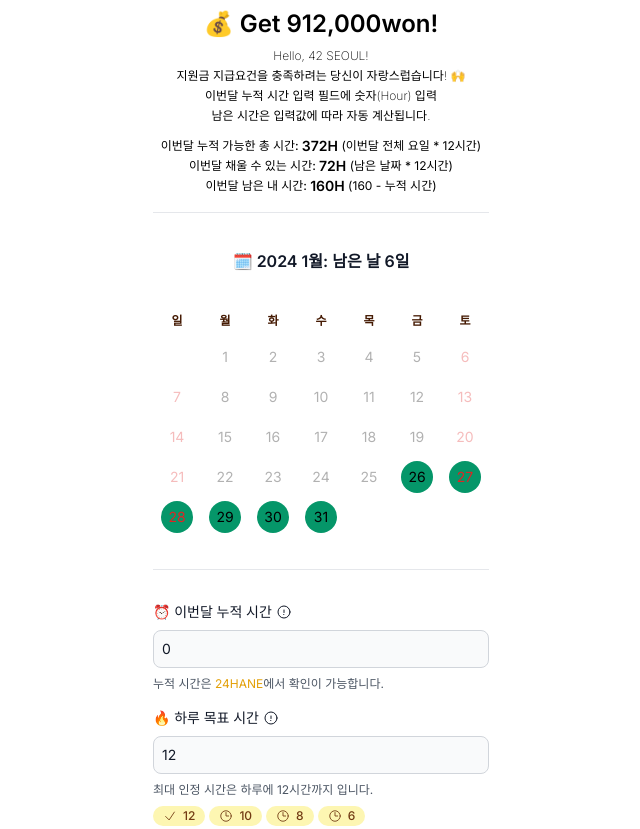
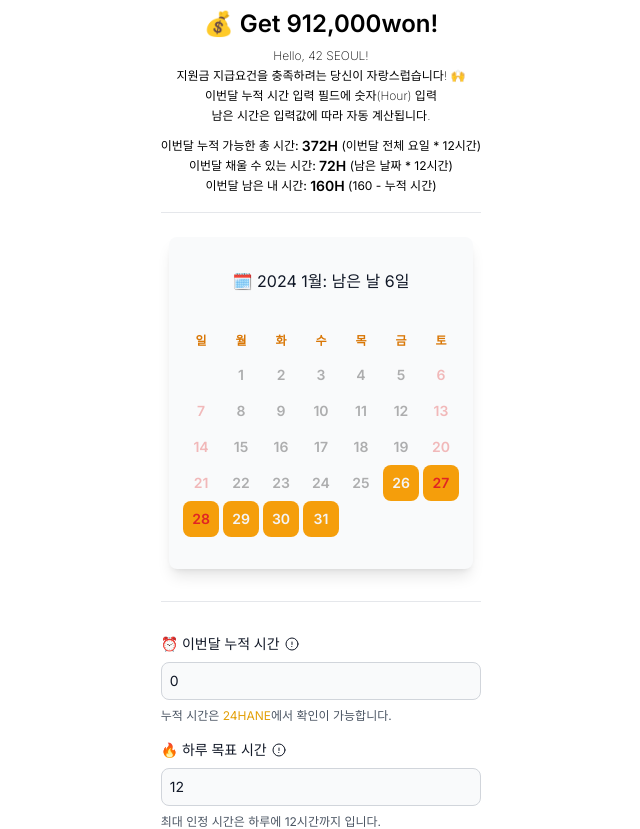
Before and after one commit to get6/get912000won, a Next.js app: page / in a window 1280 px wide. Shown: the top 829 px of the page, without its empty margins (319-959 px from the left). Built offline with nearby package versions, Linux system fonts and the light colour scheme.

Commit message:
Update: restore the orignal flex setting #1

```diff
--- a/app/page.tsx
+++ b/app/page.tsx
@@ -25,13 +25,13 @@ export default function Home() {
           </p>
         ))}
       </div>
-      <div className="flex items-center flex-col justify-center">
+      <div className="flex flex-1 items-center flex-col justify-center">
         <div className="flex flex-col">
           <MyInfo />
           <Line />
           <div className="flex flex-col gap-4">
             {/* 사용자 조작 영역 */}
-            <div className="flex justify-center">
+            <div className="flex justify-center pt-2">
               {/*<DatePicker />*/}
               {/*<NewDatePicker />*/}
               <SimpleCalendar />
--- a/app/ui/SimpleCalendar.tsx
+++ b/app/ui/SimpleCalendar.tsx
@@ -65,14 +65,14 @@ export default function SimpleCalendar() {
   }
 
   return (
-    <div className="pt-5 max-w-sm for-mobile">
-      <h2 className="flex-auto font-semibold text-center text-gray-900 dark:text-white">
+    <div className="py-8 p-3 max-w-sm for-mobile bg-gray-50 dark:bg-gray-700 shadow-lg rounded-lg">
+      <h2 className="flex-auto text-center text-gray-900 dark:text-white">
         🗓️ {format(lastDayOfMonth, "yyyy M")}월: 남은 날 {availableDates.length}
         일
       </h2>
       <div
         className="grid grid-cols-7 mt-10 text-xs leading-6\
-          text-center text-amber-950 dark:text-yellow-400 font-semibold"
+          text-center text-amber-600 dark:text-blue-400 font-semibold"
       >
         {weekDays.map((value, index) => (
           <div key={index}>{value}</div>
@@ -84,7 +84,7 @@ export default function SimpleCalendar() {
             key={day.toString()}
             className={classNames(
               dayIdx === 0 && colStartClasses[getDay(day)],
-              "py-1 px-1 item-center"
+              "px-0.5 item-center"
             )}
           >
             <button
@@ -100,9 +100,9 @@ export default function SimpleCalendar() {
                   betterhover:hover:bg-gray-300 betterhover:hover:dark:bg-gray-500",
                 isWeekend(day) && "text-red-600 dark:text-red-500",
                 selectedDates.includes(day) &&
-                  "bg-emerald-600 dark:bg-orange-500\
-                  betterhover:hover:bg-emerald-400 betterhover:hover:dark:bg-orange-400",
-                "flex h-8 w-8 mx-1 items-center justify-center rounded-full"
+                  "bg-amber-500 text-gray-100 dark:bg-blue-600\
+                  betterhover:hover:bg-amber-400 betterhover:hover:dark:bg-blue-500",
+                "flex h-9 w-9 items-center justify-center rounded-lg font-semibold"
               )}
             >
               <time dateTime={format(day, "yyyy-MM-dd")}>
@@ -115,3 +115,8 @@ export default function SimpleCalendar() {
     </div>
   )
 }
+
+// bg-gray-50 border border-gray-300 text-gray-900 text-sm
+// rounded-lg focus:ring-blue-500 focus:border-blue-500 block w-full ps-10 p-2.5
+// dark:bg-gray-700 dark:border-gray-600 dark:placeholder-gray-400
+// dark:text-white dark:focus:ring-blue-500 dark:focus:border-blue-500
```
